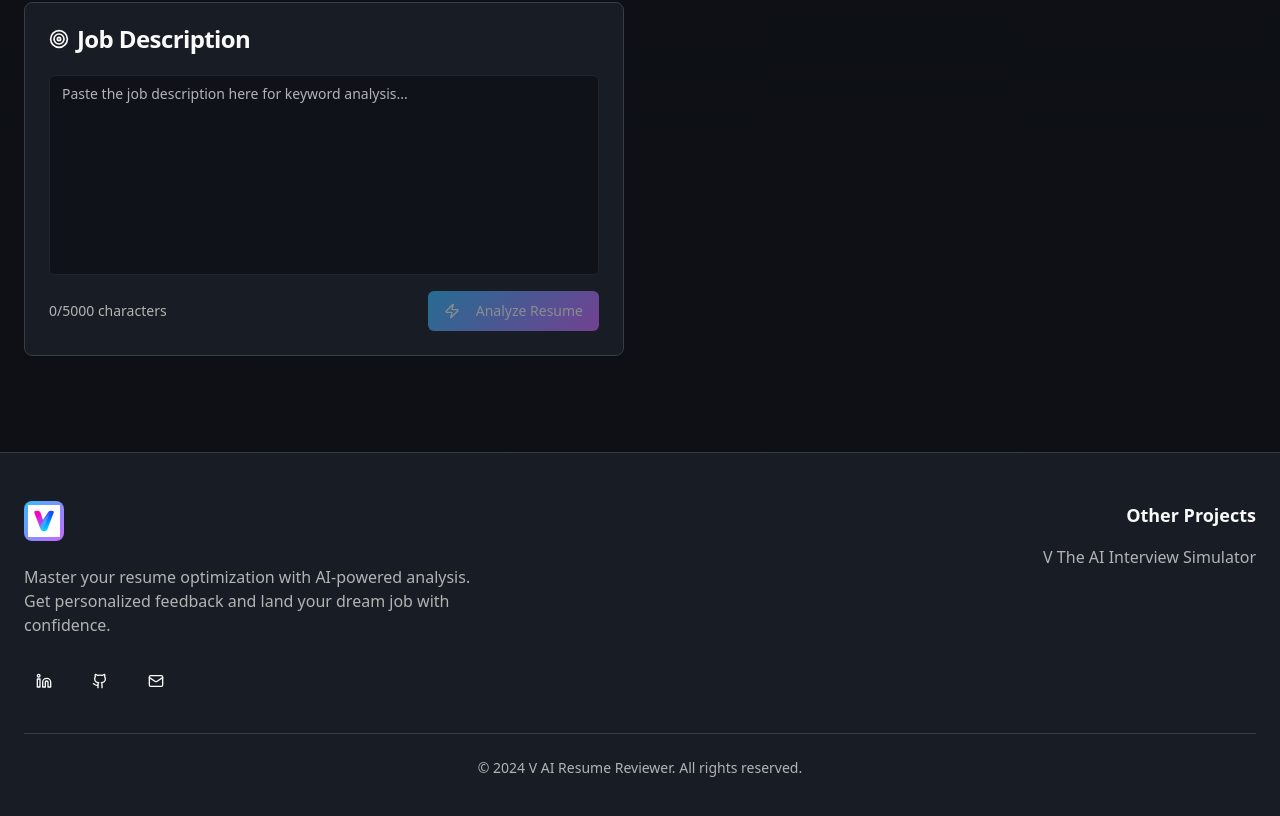
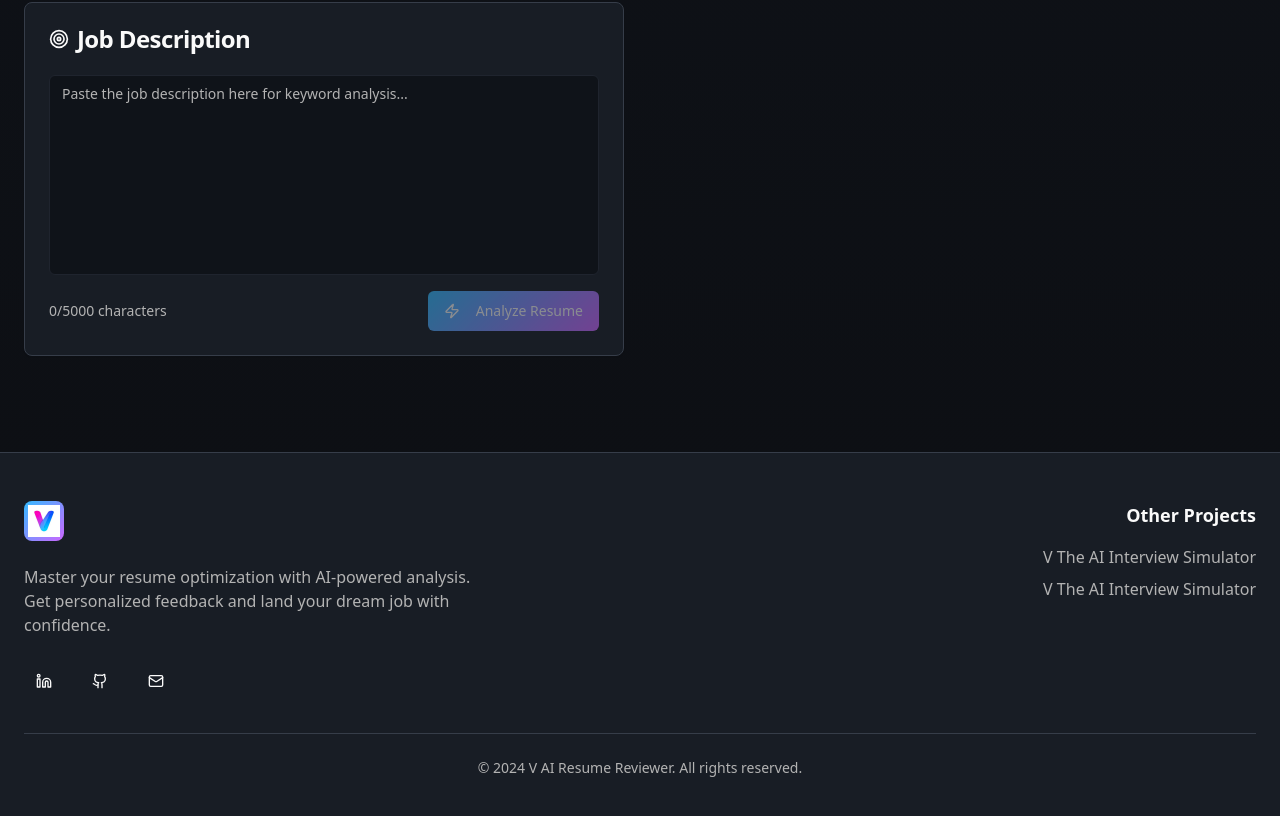
Before and after one commit to Vizz27/V-AI-Powered-Resume-Reviewer, a React (Vite) app: page / in a window 1280 px wide. Shown: the part 723-1539 px from the top of the page. Built offline with nearby package versions, Linux system fonts and the light colour scheme.

Commit message:
Update footer with new project link
Add the provided link for "V The AI Interview Simulator" to the "Other Projects" section in the footer.

```diff
--- a/src/components/layout/footer.tsx
+++ b/src/components/layout/footer.tsx
@@ -44,6 +44,7 @@ export const Footer = () => {
             <h3 className="text-lg font-semibold mb-4">Other Projects</h3>
             <div className="space-y-2">
               <a href="https://v-ai-interview-simulator.lovable.app/" target="_blank" rel="noopener noreferrer" className="block text-muted-foreground hover:text-primary transition-colors">V The AI Interview Simulator</a>
+              <a href="https://v-ai-powered-interview-simulator.vercel.app/" target="_blank" rel="noopener noreferrer" className="block text-muted-foreground hover:text-primary transition-colors">V The AI Interview Simulator</a>
             </div>
           </div>
         </div>
```
